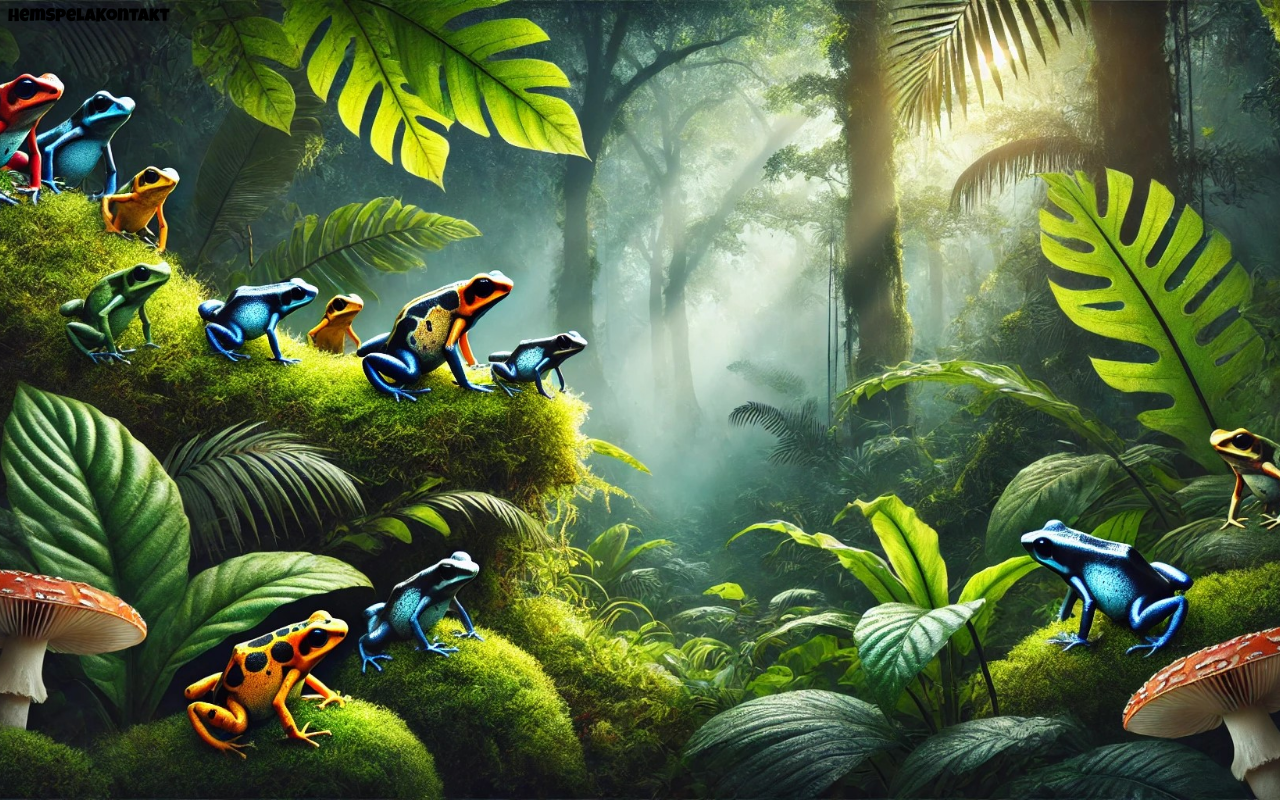
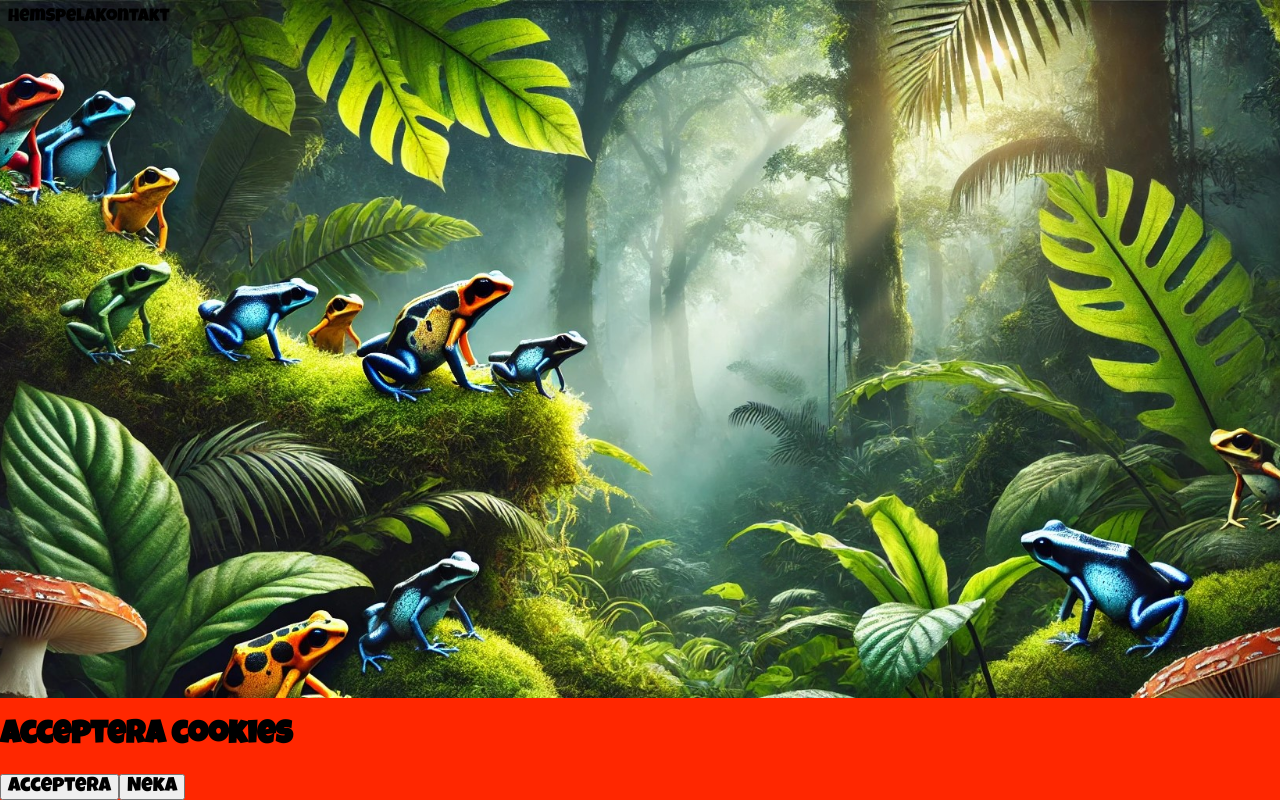
Before and after one commit to oliviaalmseger/Medieinstitutet-GroupProject-Vue-Pilgiftsgrodorna, a Vue app: page /cookieBanner in a window 1280 px wide. Before the commit this address had no page. Built offline with nearby package versions, Linux system fonts and the light colour scheme; a web font is replaced by a local one.

Commit message:
feat: add cookie banner and add to app.vue

```diff
--- a/src/App.vue
+++ b/src/App.vue
@@ -1,5 +1,6 @@
 <script setup lang="js">
 import { RouterView, RouterLink } from "vue-router";
+import CookieBanner from "./components/CookieBanner.vue";
 </script>
 
 <template>
@@ -10,7 +11,7 @@ import { RouterView, RouterLink } from "vue-router";
       <RouterLink to="/contactView">Kontakt</RouterLink>
     </nav>
   </header>
-
+  <CookieBanner />
   <RouterView />
 </template>
 
--- /dev/null
+++ b/src/components/CookieBanner.vue
@@ -0,0 +1,38 @@
+<script setup>
+import { ref } from 'vue';
+
+const emit = defineEmits(['btnClick']);
+const showCookie = ref(true);
+
+function handleClick() {
+  console.log('click');
+  emit('btnClick');
+  acceptCookies();
+}
+
+function acceptCookies() {
+  showCookie.value = false;
+}
+</script>
+
+<template>
+  <div v-if="showCookie" class="cookie-banner">
+    <!-- Ska inte vara en h1 här, men ingen rubriksnivå matchar "Acceptera cookie" texten. -->
+    <h1>Acceptera cookies</h1>
+    <div>
+        <button @click="handleClick">Acceptera</button>
+    <!-- Vad ska hända när man trycker på neka knappen? -->
+        <button>Neka</button>
+    </div>
+  </div>
+</template>
+
+<style>
+.cookie-banner {
+    position: fixed;
+    bottom: 0;
+    left: 0;
+    width: 100%;
+    background-color: #ff2700;
+}
+</style>
--- a/src/router/index.js
+++ b/src/router/index.js
@@ -19,6 +19,11 @@
                 name: 'contact-view',
                 component: () => import('../views/ContactView.vue'),
             },
+            {
+                path: '/cookieBanner',
+                name: 'cookie-banner',
+                component: () => import('../components/CookieBanner.vue'),
+            },
         ],
     })
 
```
